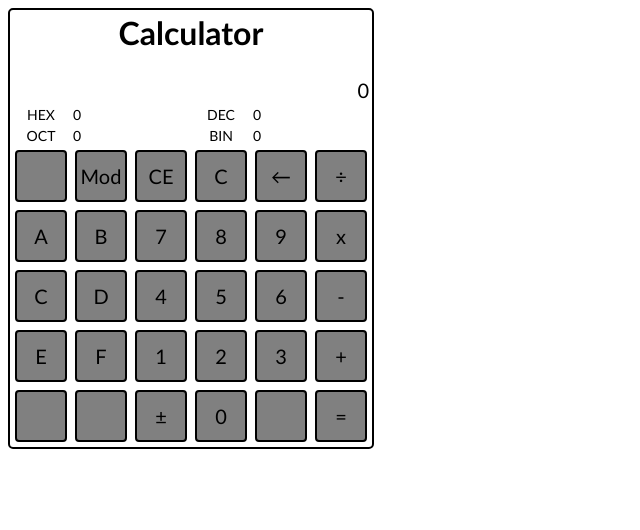
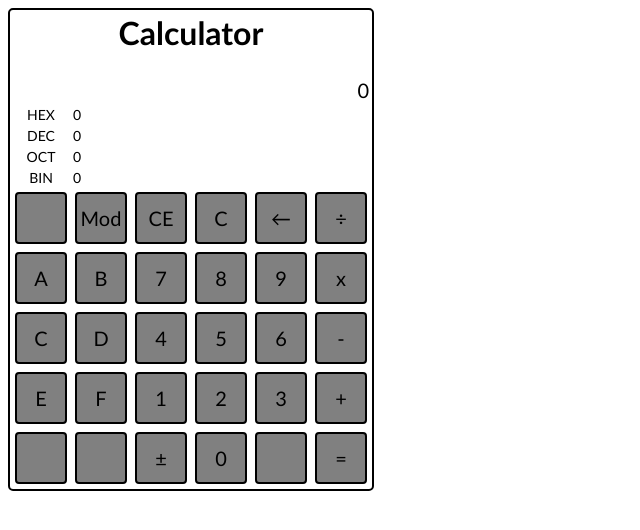
Before and after one commit to garyuu/calculator, a plain HTML site: page index.html in a window 1280 px wide. Shown: the whole page, without its empty margins (0-640 px from the left). Drawn offline with Linux system fonts and the light colour scheme.

Commit message:
Change multi-base display from 2x2 to 4 rows.

```diff
--- a/index.html
+++ b/index.html
@@ -27,13 +27,15 @@
                 <td class="panel_base_display_name">
                     HEX
                 </td>
-                <td class="panel_base_display_value" id="hex_val" colspan=2>
+                <td class="panel_base_display_value" id="hex_val" colspan=5>
                     0
                 </td>
+            </tr>
+            <tr>
                 <td class="panel_base_display_name">
                     DEC
                 </td>
-                <td class="panel_base_display_value" id="dec_val" colspan=2>
+                <td class="panel_base_display_value" id="dec_val" colspan=5>
                     0
                 </td>
             </tr>
@@ -41,13 +43,15 @@
                 <td class="panel_base_display_name">
                     OCT
                 </td>
-                <td class="panel_base_display_value" id="oct_val" colspan=2>
+                <td class="panel_base_display_value" id="oct_val" colspan=5>
                     0
                 </td>
+            </tr>
+            <tr>
                 <td class="panel_base_display_name">
                     BIN
                 </td>
-                <td class="panel_base_display_value" id="bin_val" colspan=2>
+                <td class="panel_base_display_value" id="bin_val" colspan=5>
                     0
                 </td>
             </tr>
```
